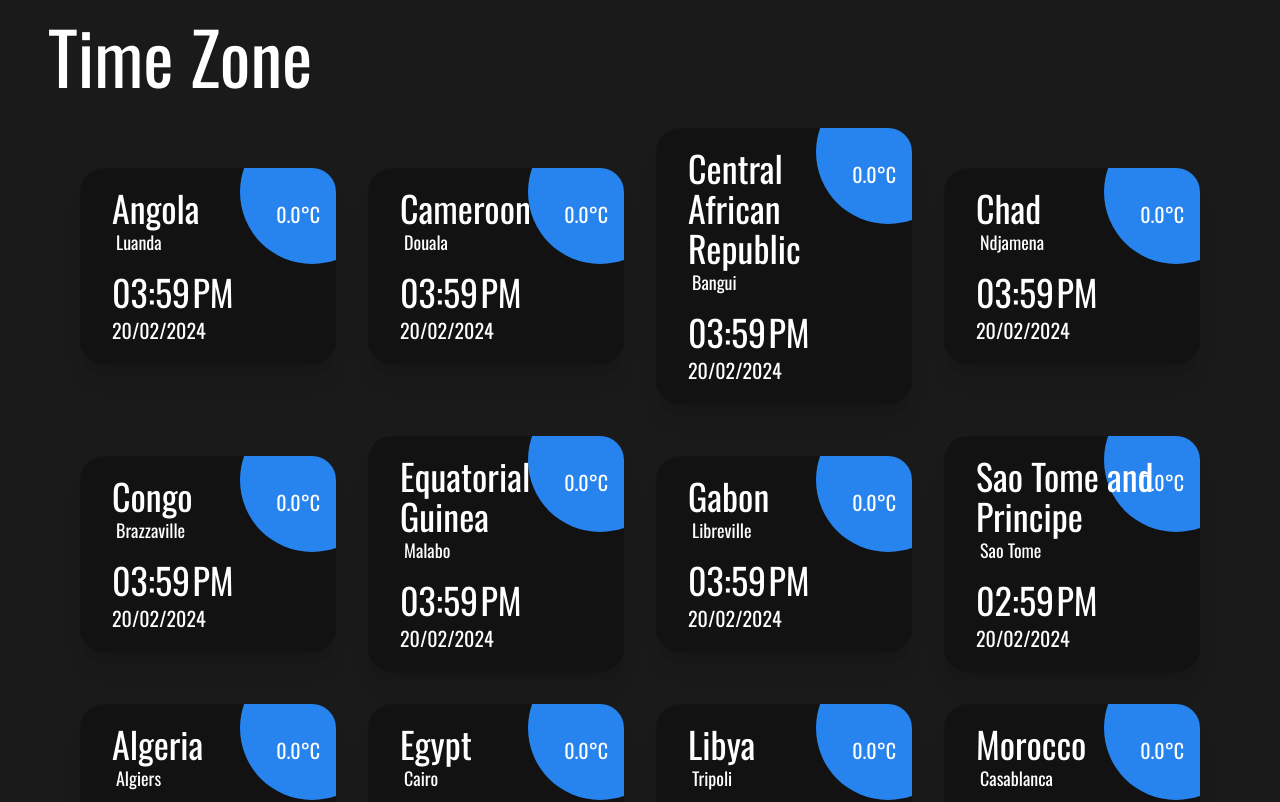
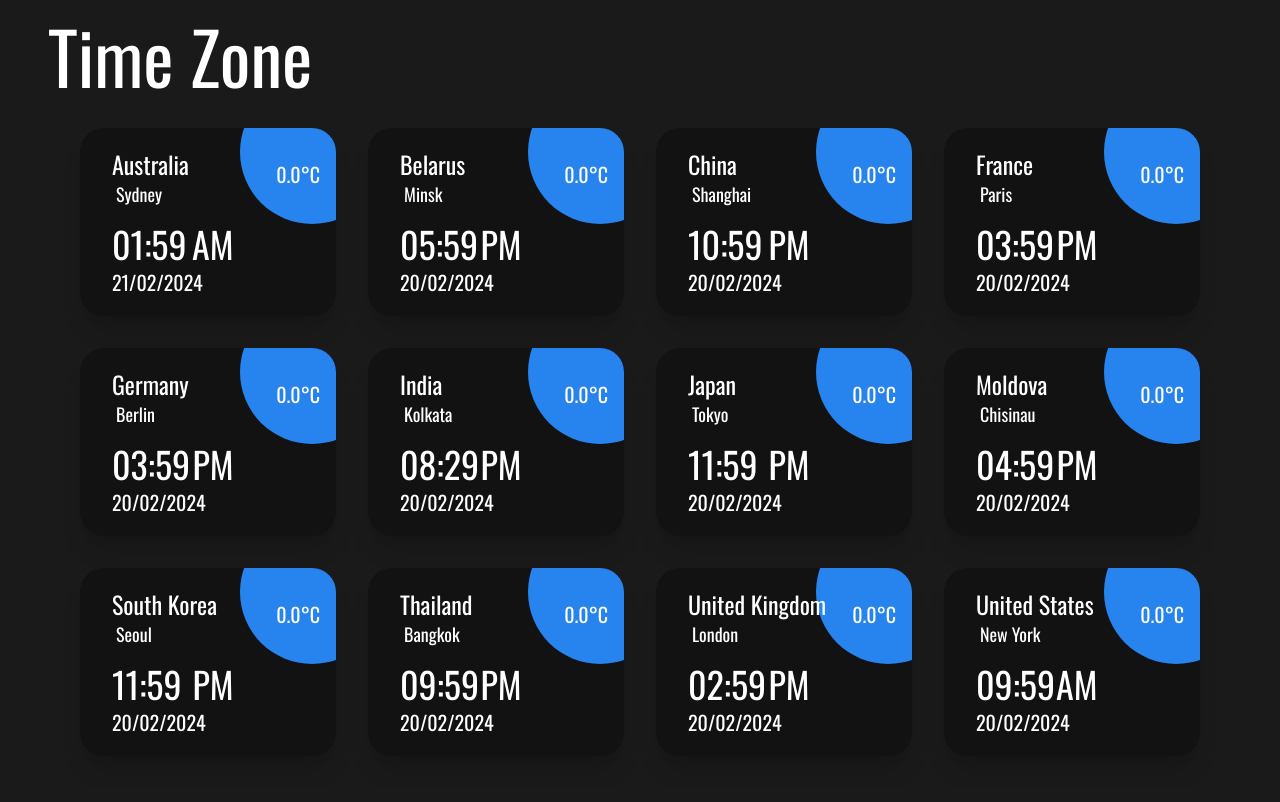
Before and after one commit to zombox0633/global-times, a React (Vite) app: page / in a window 1280 px wide. Shown: the top 802 px of the page. Built offline with nearby package versions, Linux system fonts and the light colour scheme; no server answers.

Commit message:
edit design and sortTimezoneData

```diff
--- a/src/components/SelectCountry.tsx
+++ b/src/components/SelectCountry.tsx
@@ -2,13 +2,18 @@ import { useState } from "react";
 import { useNavigate } from "react-router-dom";
 import clsx from "clsx";
 import { GlobalTimeType, timezoneData } from "../constraint/TIMEZONE_DATA";
+import { formatForURL } from "../helper/formatForURL";
 
 function SelectCountry() {
   const navigate = useNavigate();
   const [showSelectCountry, setShowSelectCountry] = useState<boolean>(false);
 
+  const filterHighlight = timezoneData.filter((item) => item.highlighted);
+  const sortTimezoneData = filterHighlight.sort((a, b) => a.country.localeCompare(b.country));
+
   const handleChangeTimezone = (timezone: GlobalTimeType) => {
-    navigate(`/country/${timezone.country.toLowerCase()}`);
+    const countryPath = formatForURL(timezone.country);
+    navigate(`/country/${countryPath}`);
   };
 
   return (
@@ -37,13 +42,13 @@ function SelectCountry() {
           },
         )}
       >
-        {timezoneData.map((item, index) => (
+        {sortTimezoneData.map((item, index) => (
           <li key={`timezone-${index + 1}`} className='z-10 mb-1'>
             <button
               type='button'
               value={item.continent}
               onClick={() => handleChangeTimezone(item)}
-              className='w-[9.75rem] pl-4 text-start'
+              className='w-[9.75rem] pl-4 text-xl text-start'
             >
               {item.country}
             </button>
--- a/src/components/box/BoxCountryDateTime.tsx
+++ b/src/components/box/BoxCountryDateTime.tsx
@@ -10,6 +10,7 @@ import { useWeatherContext } from "../../context/weather/WeatherContext";
 import useTime from "../../hook/useTime";
 import { BoxCountryDateTimePropsTypes } from "./BoxCountryDateTime.type";
 import useCalculateEnvironment from "../../hook/useCalculateEnvironment";
+import { formatForURL } from "../../helper/formatForURL";
 
 function BoxCountryDateTime({ timezoneData }: BoxCountryDateTimePropsTypes) {
   const { timeStamp } = useTime({ timezoneData });
@@ -29,14 +30,15 @@ function BoxCountryDateTime({ timezoneData }: BoxCountryDateTimePropsTypes) {
   const tempColor = useCalculateEnvironment({ type: "temperature", data: tempData });
 
   //NavLink
-  const countryPath = `country/${timezoneData.country.toLowerCase()}`;
+  const countryPath = formatForURL(timezoneData.country);
+  const path = `country/${countryPath}`;
 
   //DisplayDate
   const formattedDate = timeStamp ? dayjs(timeStamp).format("DD/MM/YYYY") : "";
 
   return (
     <div className=' relative w-64 overflow-hidden rounded-3xl bg-night px-8 py-5 shadow-xl 2xl:h-48 2xl:w-72'>
-      <NavLink to={countryPath} className='box_date_time__link'>
+      <NavLink to={path} className='box_date_time__link'>
         <DisplayTemperature tempData={tempData} tempColor={tempColor.color} />
         <div className='relative z-20 flex h-full flex-col justify-between'>
           <DisplayLocation timezoneData={timezoneData} />
--- a/src/components/box/DisplayLocation.tsx
+++ b/src/components/box/DisplayLocation.tsx
@@ -3,7 +3,7 @@ import { BoxCountryDateTimePropsTypes } from "./BoxCountryDateTime.type";
 function DisplayLocation({ timezoneData }: BoxCountryDateTimePropsTypes) {
   return (
     <div>
-      <p className='text-4xl'>{timezoneData.country}</p>
+      <p className='text-2xl'>{timezoneData.country}</p>
       <p className=' ml-1 text-lg'>{timezoneData.city}</p>
     </div>
   );
--- a/src/components/containerWeather/BoxTemperature.tsx
+++ b/src/components/containerWeather/BoxTemperature.tsx
@@ -18,7 +18,7 @@ function BoxTemperature({ temperatureData: temperature }: BoxTemperaturePropsTyp
       <div>
         <p className='box__weather_result'>{tempData.toFixed(1)}&deg;C</p>
         <p className='box__weather_sub_result'>
-          {minTemp}&deg;C - {maxTemp}&deg;C
+          {minTemp}&deg;C / {maxTemp}&deg;C
         </p>
       </div>
     </div>
--- a/src/context/dateTime/TimeStampProvider.tsx
+++ b/src/context/dateTime/TimeStampProvider.tsx
@@ -3,12 +3,14 @@ import { TimeStampContext } from "./TimeStampContext";
 import useTime from "../../hook/useTime";
 import { GlobalTimeType, timezoneData } from "../../constraint/TIMEZONE_DATA";
 import { ContextProviderPropsType } from "../context.type";
+import { slugToText } from "../../helper/formatForURL";
 
 export const TimeStampProvider = ({ children }: ContextProviderPropsType) => {
   const [timezone, setTimezone] = useState<GlobalTimeType>({
     country: "Thailand",
     city: "Bangkok",
     continent: "Asia",
+    highlighted: true,
   });
 
   const { timeStamp } = useTime({
@@ -18,9 +20,10 @@ export const TimeStampProvider = ({ children }: ContextProviderPropsType) => {
   const findTimezone = useCallback(
     (countryPath: string) => {
       const foundTimezone = timezoneData.find((timezone) => {
+        const searchText = slugToText(countryPath);
         return (
-          timezone.country.toLowerCase() === countryPath.toLowerCase() ||
-          timezone.city.toLowerCase() === countryPath.toLowerCase()
+          timezone.country.toLowerCase() === searchText ||
+          timezone.city.toLowerCase() === searchText
         );
       });
 
--- /dev/null
+++ b/src/helper/formatForURL.ts
@@ -0,0 +1,7 @@
+export const formatForURL = (text: string): string => {
+  return text.toLowerCase().trim().replaceAll(" ", "-");
+};
+
+export const slugToText = (text: string): string => {
+  return text.replace(/-/g, " ").toLowerCase();
+};
--- a/src/pages/HomePage.tsx
+++ b/src/pages/HomePage.tsx
@@ -2,6 +2,9 @@ import BoxCountryDateTime from "../components/box/BoxCountryDateTime";
 import { timezoneData } from "../constraint/TIMEZONE_DATA";
 
 function HomePage() {
+  const filterHighlight = timezoneData.filter((item) => item.highlighted).slice(0, 12);
+  const sortTimezoneData = filterHighlight.sort((a, b) => a.country.localeCompare(b.country));
+
   return (
     <div className=' overflow-x-hidden p-4 sm:pb-8  sm:pt-4'>
       <div className=' mx-8 my-4 mb-10 flex h-20 items-center sm:my-0 sm:mb-8 2xl:h-40'>
@@ -12,7 +15,7 @@ function HomePage() {
           className=' grid w-[90dvw] gap-y-5 sm:max-w-[45rem]
         sm:grid-cols-2 sm:gap-y-8 lg:max-w-[76rem] lg:grid-cols-3 xl:grid-cols-4 2xl:w-[80dvw] 2xl:max-w-[85rem]'
         >
-          {timezoneData.map((item, index) => (
+          {sortTimezoneData.map((item, index) => (
             <div key={index} className=' flex items-center justify-center'>
               <BoxCountryDateTime timezoneData={item} />
             </div>
```
